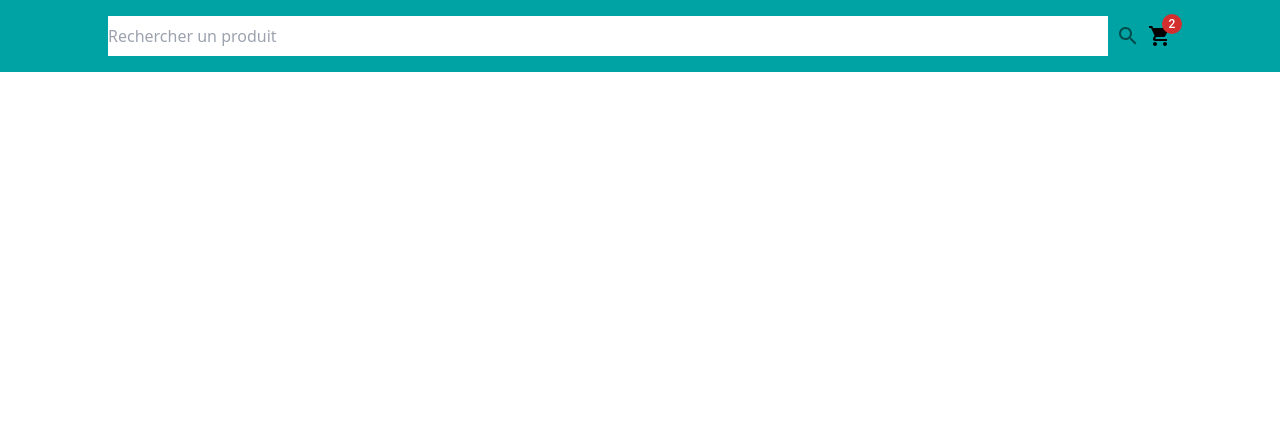
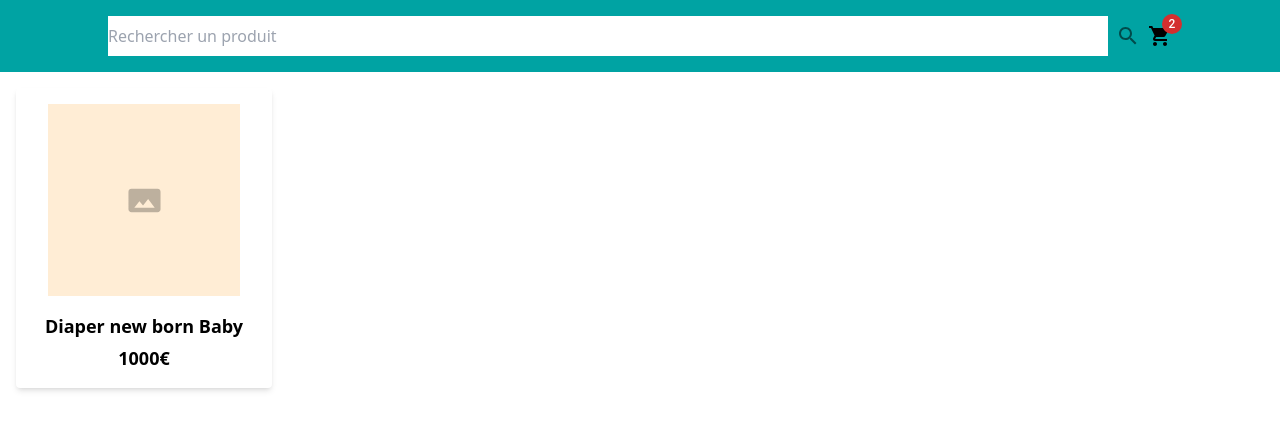
Before and after one commit to Fatou-hub/vite-front-ecommerce, a React (Vite) app: page / in a window 1280 px wide. Shown: the top 430 px of the page. Built offline with nearby package versions, Linux system fonts and the light colour scheme.

Commit message:
feat(list-products): product item

```diff
--- a/src/App.tsx
+++ b/src/App.tsx
@@ -1,14 +1,25 @@
 import Header from "./common/layout/Header";
+import ProductItem from "./features/product/list-products/ui/ProductItem";
 
 function App() {
-  const onSubmit = (search : string) => {
+  const onSubmit = (search: string) => {
     console.log(search);
   };
 
   const cartCount = 2;
 
+  const product = {
+    name: 'Diaper new born Baby',
+    picture: '',
+    price: 1000,
+  }
+
   return (
-    <Header onSubmit={onSubmit} cartCount={cartCount}/>
+    <>
+      <Header onSubmit={onSubmit} cartCount={cartCount} />
+      <ProductItem product={product} />
+    </>
+
   );
 };
 
--- /dev/null
+++ b/src/features/product/list-products/ui/ProductItem/ProductItem.tsx
@@ -0,0 +1,37 @@
+import type { ReactElement } from "react";
+import { Panorama } from "@mui/icons-material";
+
+type Props = {
+    product: {
+        name: string;
+        picture: string;
+        price:number;
+    }
+}
+const ProductItem = ({product: {picture, name, price},}: Props): ReactElement => {
+    return (
+        <div className="flex flex-col items-center justify-center w-64 p-4 m-4 bg-white rounded shadow-md">
+            <div className="w-48 h-48 shrink-0">
+            {picture && (
+                <img className="size-full object-contain" src={picture}
+                 alt={name}/>
+             )}
+            {!picture && (
+                <div
+                className="flex items-center justify-center
+                size-full bg-orange-100"
+                >
+                    <Panorama fontSize="large" color="disabled"/>
+                </div>
+                )}
+            </div>
+
+             <div className="flex flex-col items-center justify-center w-full mt-4">
+                <h3 className=" text-lg font-semibold text-center">{name}</h3>
+                <p className="mt-1 text-lg font-semibold text-center">{price}€</p>
+             </div>
+        </div>
+    );
+};
+
+export default ProductItem;
--- /dev/null
+++ b/src/features/product/list-products/ui/ProductItem/index.tsx
@@ -0,0 +1 @@
+export { default } from './ProductItem';
```
